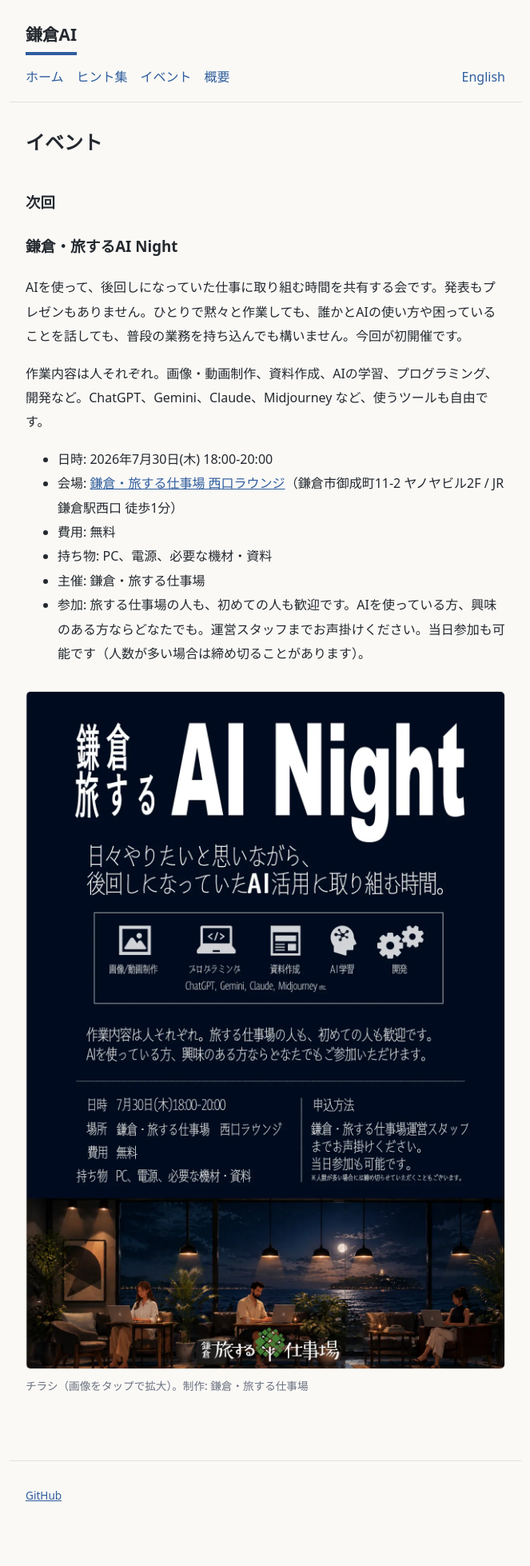
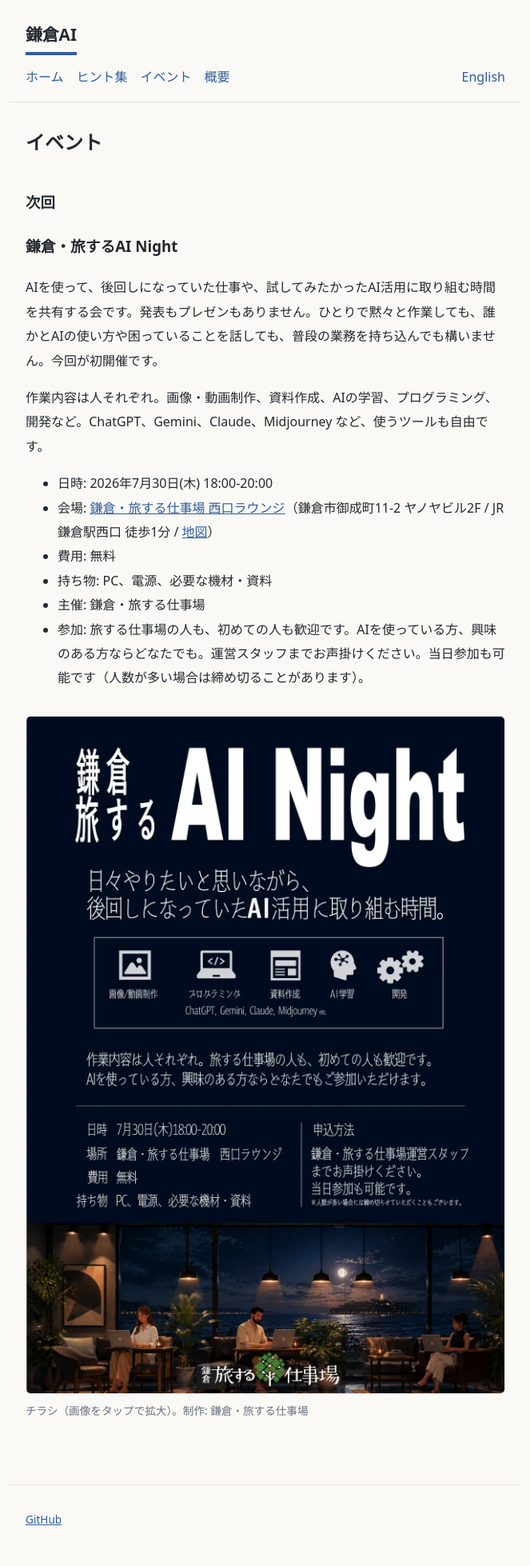
Before and after one commit to tagawa/kamakura-ai, a Jekyll site: the page built from ja/events.md, in a window 1280 px wide. Shown: the whole page at 80% size, without its empty margins (308-971 px from the left). Built offline with Jekyll 4.4.1, drawn with Linux system fonts in a browser that asks for light colours; before the commit the page ends 1928 px from its top, so only the background shows below that.

Commit message:
Added map link

```diff
--- a/ja/events.md
+++ b/ja/events.md
@@ -12,12 +12,12 @@ permalink: /ja/events/
 
 ### 鎌倉・旅するAI Night
 
-AIを使って、後回しになっていた仕事に取り組む時間を共有する会です。発表もプレゼンもありません。ひとりで黙々と作業しても、誰かとAIの使い方や困っていることを話しても、普段の業務を持ち込んでも構いません。今回が初開催です。
+AIを使って、後回しになっていた仕事や、試してみたかったAI活用に取り組む時間を共有する会です。発表もプレゼンもありません。ひとりで黙々と作業しても、誰かとAIの使い方や困っていることを話しても、普段の業務を持ち込んでも構いません。今回が初開催です。
 
 作業内容は人それぞれ。画像・動画制作、資料作成、AIの学習、プログラミング、開発など。ChatGPT、Gemini、Claude、Midjourney など、使うツールも自由です。
 
 - 日時: 2026年7月30日(木) 18:00-20:00
-- 会場: [鎌倉・旅する仕事場 西口ラウンジ](https://tabikamakura.com/)（鎌倉市御成町11-2 ヤノヤビル2F / JR鎌倉駅西口 徒歩1分）
+- 会場: [鎌倉・旅する仕事場 西口ラウンジ](https://tabikamakura.com/)（鎌倉市御成町11-2 ヤノヤビル2F / JR鎌倉駅西口 徒歩1分 / [地図](https://maps.apple.com/?address=11-2,%20Onarimachi,%20Kamakura,%20Kanagawa,%20Japan%20248-0012&ll=35.318887,139.549701&q=11-2,%20Onarimachi)）
 - 費用: 無料
 - 持ち物: PC、電源、必要な機材・資料
 - 主催: 鎌倉・旅する仕事場
```
